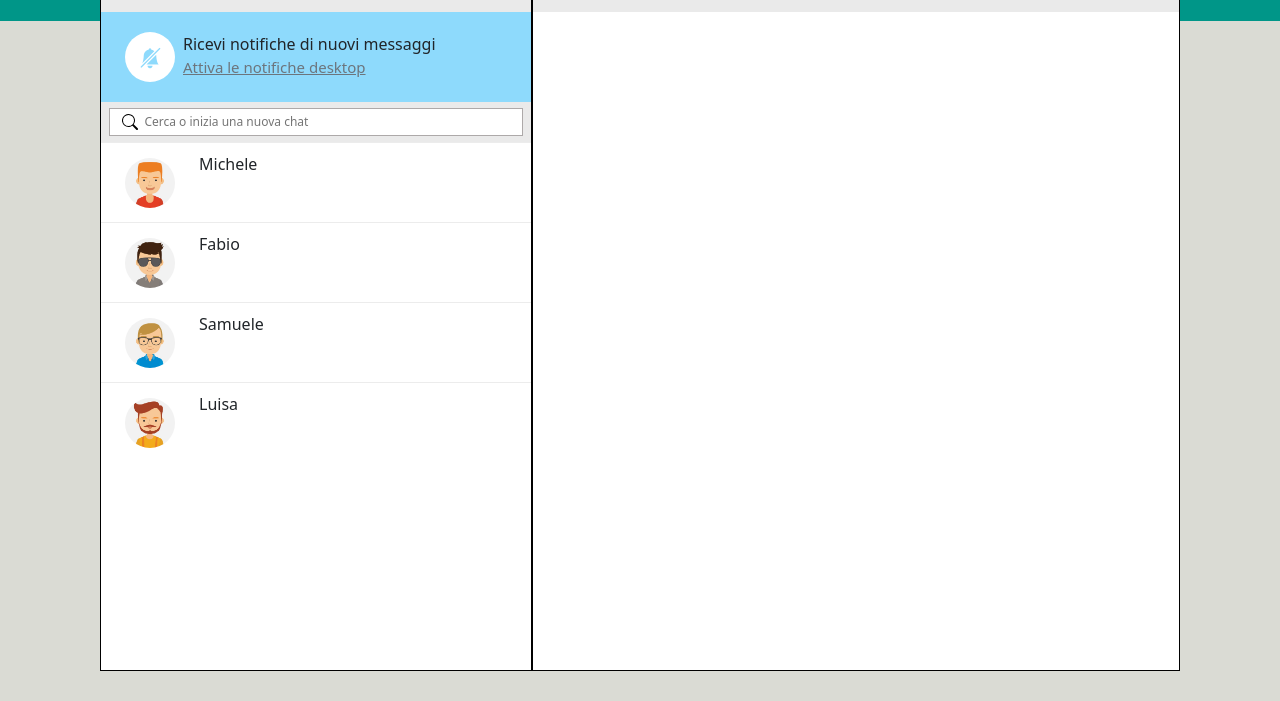
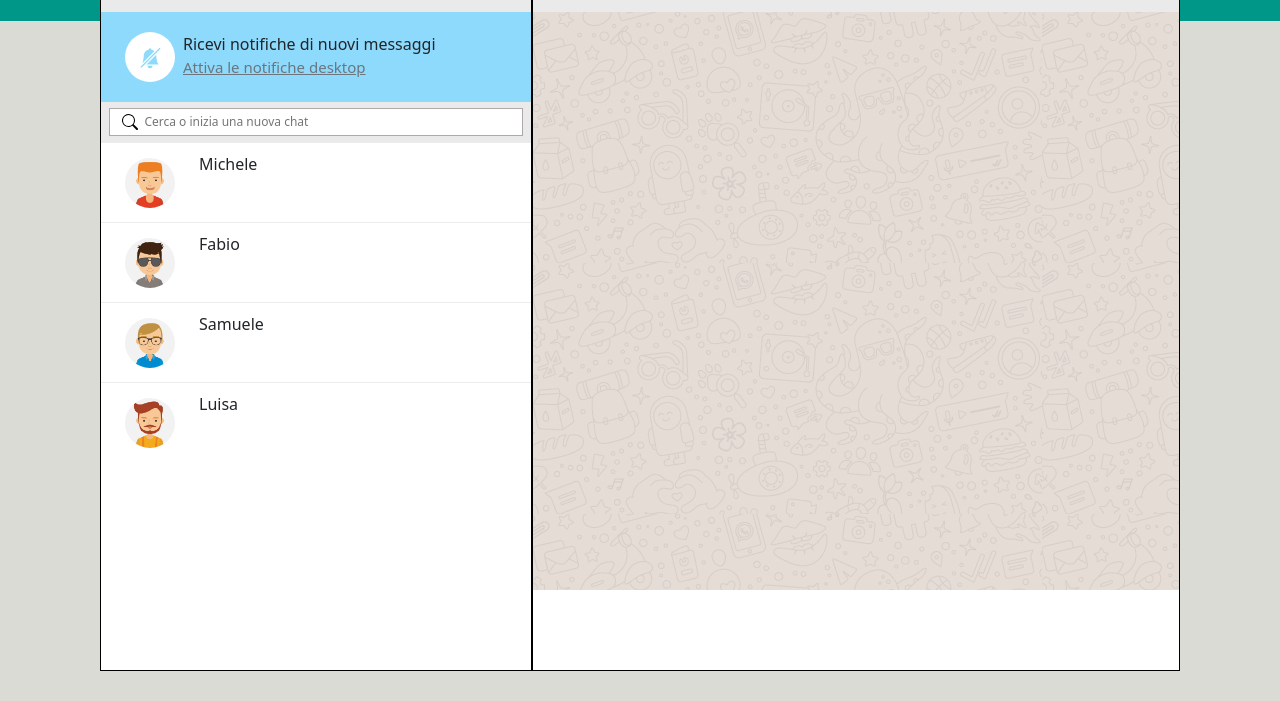
Before and after one commit to AndreaGarofalo/vue-boolzapp, a plain HTML site: page index.html in a window 1280 px wide. Shown: the part 99-800 px from the top of the page. Drawn offline with nearby package versions, Linux system fonts and the light colour scheme.

Commit message:
added chat tab

```diff
--- a/css/style.css
+++ b/css/style.css
@@ -91,7 +91,13 @@ input {
   height: calc(100% - 210px);
   overflow-y: scroll;
 }
+
 #chat-list li {
   height: 80px;
   border-top: 1px solid rgb(236, 236, 236);
 }
+
+#chat-tab {
+  height: calc(100% - 160px);
+  background-image: url(../img/mine.jpg);
+}
--- a/index.html
+++ b/index.html
@@ -139,6 +139,14 @@
               <i class="bi bi-three-dots-vertical me-2"></i>
             </div>
           </div>
+
+          <!-- chat tab -->
+
+          <div id="chat-tab"></div>
+
+          <!-- chat imput -->
+
+          <div id="chat-imput"></div>
         </div>
       </div>
     </main>
```
